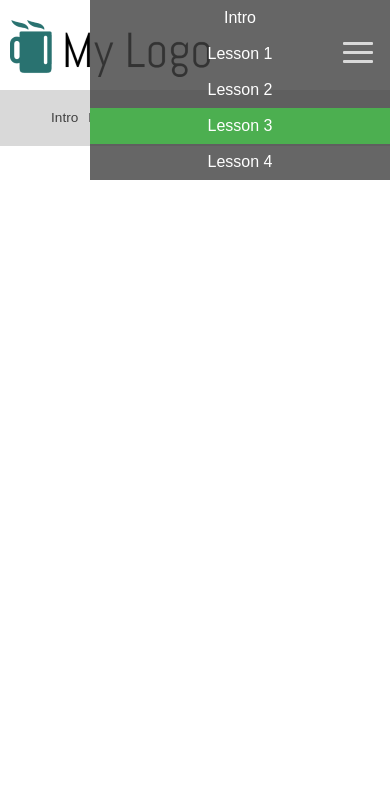
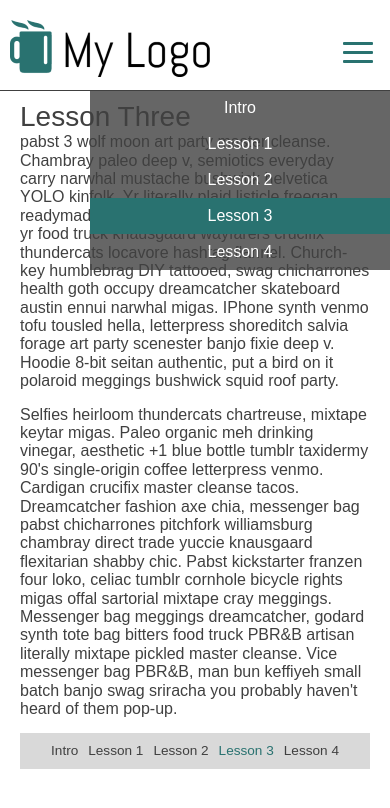
Before and after one commit to dkmullen/nav-maker, a plain HTML site: page les3.html in a window 390 px wide. Both pictures are taken after a click on the button 358 px from the left and 52 px from the top of the page. Drawn offline with Linux system fonts and the light colour scheme.

Commit message:
Finish the layout, add dummy text to all pages

```diff
--- a/js/nav.js
+++ b/js/nav.js
@@ -35,7 +35,7 @@ var ViewModel = function() {
 	});
 	//Adds logo and hamburger button to top (button is invisible about 768px)
 	document.getElementById('header').innerHTML =
-		'<img id="logo" src="pix/my_logo_200.png">' +
+		'<a href="intro.html"><img id="logo" src="pix/my_logo_200.png"></a>' +
 		'<button type="button" class="hamburger-button" data-bind="click: toggle">' +
 			'<span class="horiz-bar"></span>' +
 			'<span class="horiz-bar"></span>' +
--- a/les3.html
+++ b/les3.html
@@ -11,7 +11,9 @@
 	<header id="header"></header>
 	<nav id="nav-bar"></nav>
 	<div id="container">
-		<div id="content"></div>
+		<div id="content">
+			<h1>Lesson Three</h1> <p>pabst 3 wolf moon art party master cleanse.  Chambray paleo deep v, semiotics everyday carry narwhal mustache bushwick helvetica YOLO kinfolk.  Yr literally plaid listicle freegan readymade.  Tote bag shoreditch tumblr, aesthetic yr food truck knausgaard wayfarers crucifix thundercats locavore hashtag flannel.  Church-key humblebrag DIY tattooed, swag chicharrones health goth occupy dreamcatcher skateboard austin ennui narwhal migas.  IPhone synth venmo tofu tousled hella, letterpress shoreditch salvia forage art party scenester banjo fixie deep v.  Hoodie 8-bit seitan authentic, put a bird on it polaroid meggings bushwick squid roof party.</p><p>Selfies heirloom thundercats chartreuse, mixtape keytar migas.  Paleo organic meh drinking vinegar, aesthetic +1 blue bottle tumblr taxidermy 90's single-origin coffee letterpress venmo.  Cardigan crucifix master cleanse tacos.  Dreamcatcher fashion axe chia, messenger bag pabst chicharrones pitchfork williamsburg chambray direct trade  yuccie knausgaard flexitarian shabby chic.  Pabst kickstarter franzen four loko, celiac tumblr cornhole bicycle rights migas offal sartorial mixtape cray meggings.  Messenger bag meggings dreamcatcher, godard synth tote bag bitters food truck PBR&B artisan literally mixtape pickled master cleanse.  Vice messenger bag PBR&B, man bun keffiyeh small batch banjo swag sriracha you probably haven't heard of them pop-up.</p>
+		</div>
 		<footer id="footer-links"></footer>
 	</div>
 
--- a/style.css
+++ b/style.css
@@ -57,6 +57,7 @@ body {
 header {
 	height: 50px;
 	padding: 20px 10px;
+	border-bottom: 1px solid rgb(64, 64, 64);
 }
 .hamburger-button {
 	display: none;
@@ -65,7 +66,6 @@ header {
 	display: inline-block;
 }
 #container {
-	background-color: #d9d9d9;
 	padding: 10px 20px;
 	line-height: 1.15;
 }
@@ -91,14 +91,17 @@ nav li:hover {
 	background-color: #111;
 }
 nav li.active {
-    background-color: #4CAF50;
+    background-color: rgb(41, 114, 112);
 }
 nav li.active:hover {
-	background-color: #45a049;
+	background-color: rgb(47, 129, 127);
 }
 nav a {
 	text-decoration: none;
 	color: #fff;
+}
+footer {
+	background-color: #d9d9d9;
 }
 footer ul {
 	padding: 0;
@@ -114,19 +117,19 @@ footer li:hover {
 	text-decoration: underline;
 }
 footer li.active {
-    color: #4CAF50;
+    color:  rgb(41, 114, 112);
 }
 footer a {
 	text-decoration: none;
 	color: #404040;
 }
 /* Makes sure the nav bar gets turned back on */
-@media (min-width: 769px) {
+@media (min-width: 600px) {
 	#nav-bar {
 		display: block !important;
 	}
 }
-@media (max-width:768px) {
+@media (max-width:599px) {
 	.hamburger-button {
 	  position: fixed;
 	  right: 10px;
@@ -137,12 +140,15 @@ footer a {
 	  background-color: transparent;
 	  border: 0px;
 	}
+	.hamburger-button:focus {
+		outline: 0;
+	}
 	.hamburger-button .horiz-bar {
 	  display: block;
 	  width: 30px;
 	  height: 3px;
 	  border-radius: 1px;
-	  background-color: #d9d9d9;
+	  background-color: rgb(41, 114, 112);;
 	}
 	/* Keeps the top bar from having a margin */
 	.horiz-bar + .horiz-bar {
@@ -152,7 +158,7 @@ footer a {
 		width: 300px;
 		position: fixed;
 		right: 0;
-		top: 0;
+		top: 90px;
 		z-index: 1;
 		background-color: rgba(64, 64, 64, 0.8);
 		display: none;
```
Also changed, not shown: intro.html (+1 -1 lines), les1.html (+3 -1 lines), les2.html (+3 -1 lines), les4.html (+3 -1 lines), 1 other file.
